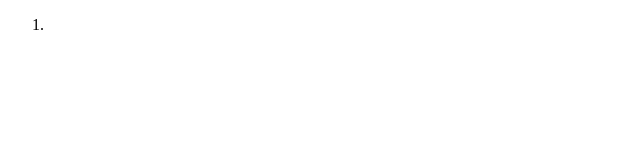
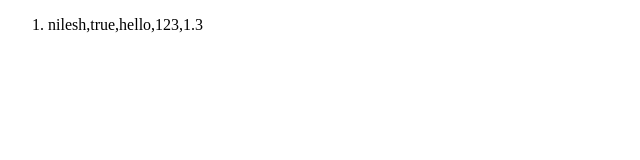
Before and after one commit to acciojob/Use-an-Array-to-Store-Data-Nilesssh, a website: page main.html in a window 1280 px wide. Shown: the whole page, without its empty margins (0-640 px from the left). Drawn offline with Linux system fonts and the light colour scheme.

Commit message:
created a submission

```diff
--- a/main.html
+++ b/main.html
@@ -9,7 +9,7 @@
 <body>
 	<!-- the entire body must be written by student -->
 	<ol>
-		<li></li>
+		<li id="nice"></li>
 	</ol>
 
 
--- a/script.js
+++ b/script.js
@@ -1,5 +1,5 @@
 
 
-let nilesh = ["nilesh", null , undefined, 123 , true];
+let nilesh = ["nilesh", true , "hello", 123 , 1.3];
 
-document.getElementsByName("li").innerHTML = nilesh.length ;
+document.getElementById("nice").innerHTML = nilesh ;
```
